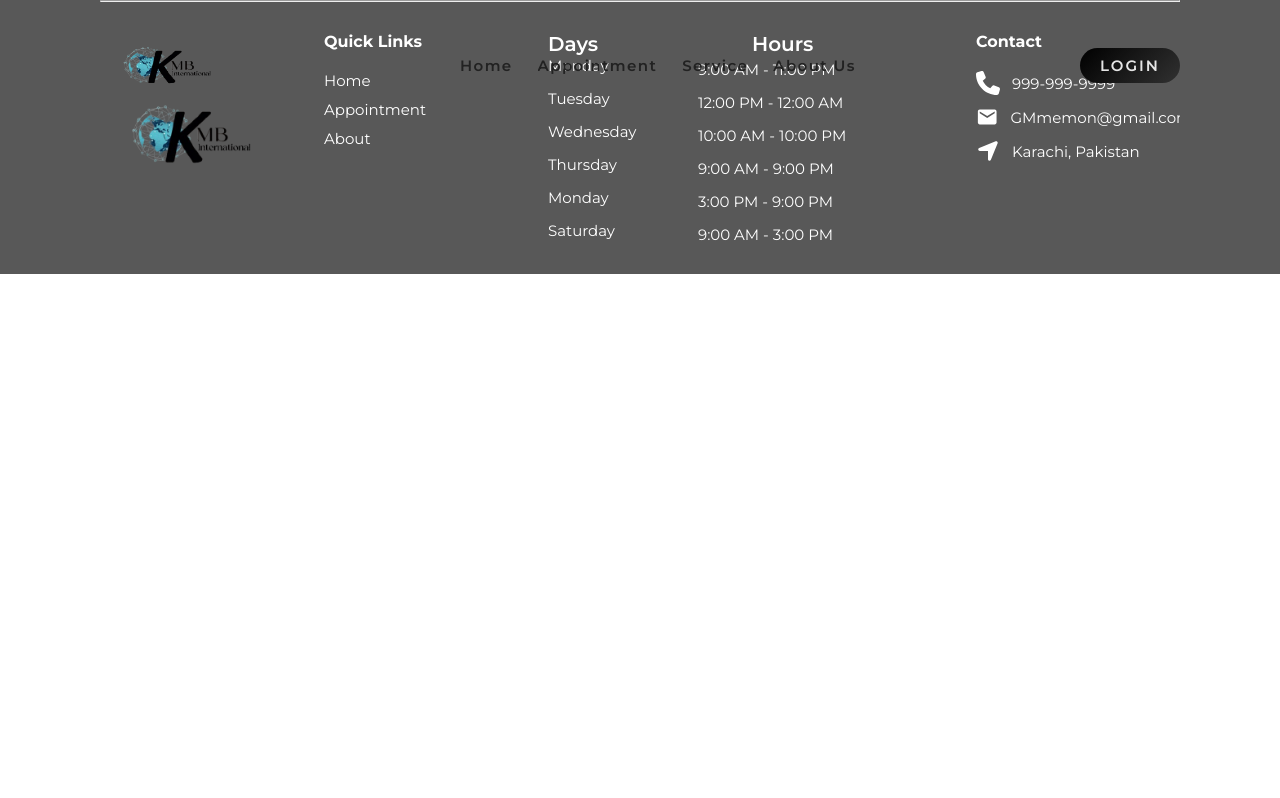
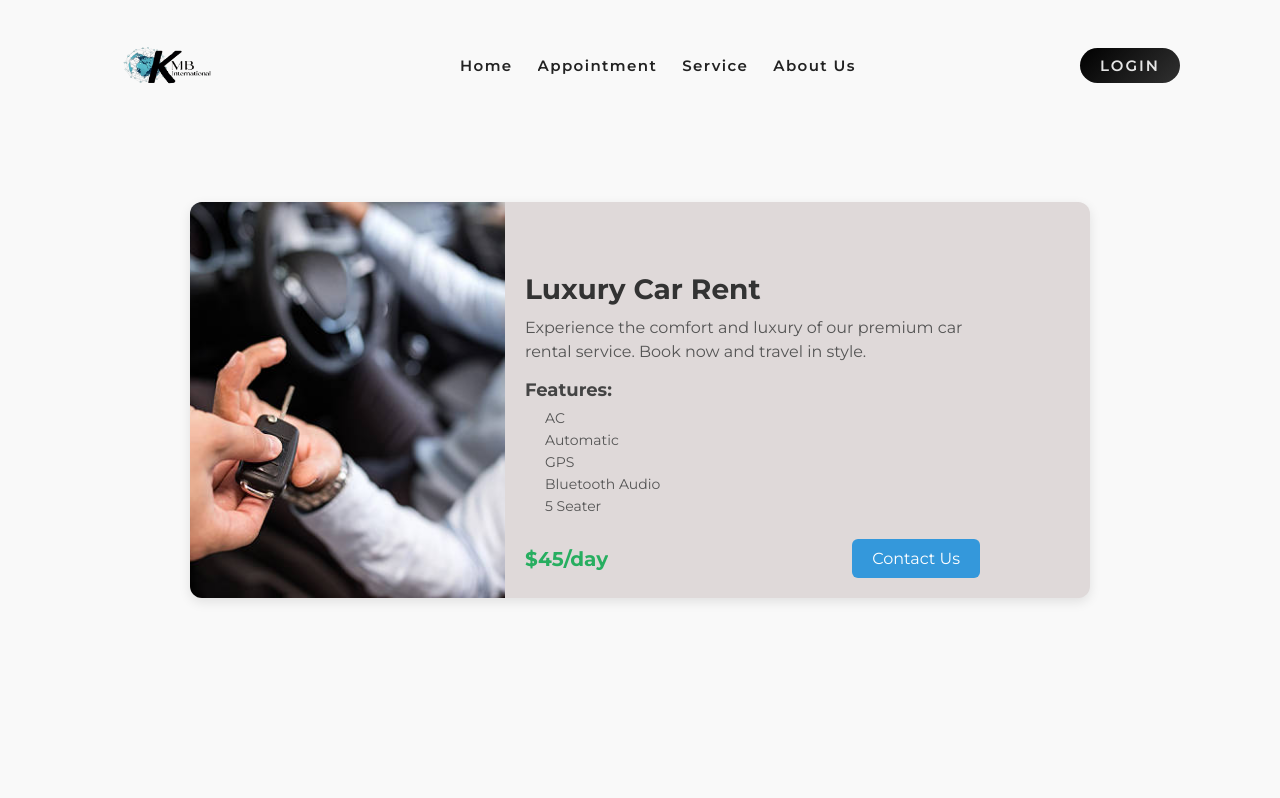
Before and after one commit to GMMemon875/KMB, a React (Vite) app: page /car-rent in a window 1280 px wide. Shown: the top 798 px of the page. Built offline with nearby package versions, Linux system fonts and the light colour scheme; no server answers.

Commit message:
add a car rent page and some links and UI

```diff
--- a/package.json
+++ b/package.json
@@ -16,7 +16,7 @@
     "react-dom": "^18.3.1",
     "react-icons": "^5.4.0",
     "react-multi-carousel": "^2.8.5",
-    "react-router-dom": "^7.1.1",
+    "react-router-dom": "^7.3.0",
     "react-toastify": "^11.0.2"
   },
   "devDependencies": {
--- a/src/App.jsx
+++ b/src/App.jsx
@@ -15,6 +15,7 @@ import { Context } from "./main";
 import { useEffect } from "react";
 import axios from "axios";
 import Departments from "./componants/Department";
+import CarRent from "./Pages/CarRent";
 
 const App = () => {
   const { isAuthenticated, setIsAuthenticated, setUser } = useContext(Context);
@@ -48,6 +49,7 @@ const App = () => {
           <Route path="/Appointment" element={<Appointment />} />
           <Route path="/about" element={<AboutUs />} />
           <Route path="/Service" element={<Departments />} />
+          <Route path="/car-rent" element={<CarRent />} />
           <Route path="/register" element={<Register />} />
           <Route path="/login" element={<Login />} />
         </Routes>
--- /dev/null
+++ b/src/Pages/CarRent.jsx
@@ -0,0 +1,55 @@
+import React from "react";
+import "../componants/Style/CarPage.css";
+import { Navigate, useNavigate } from "react-router-dom";
+
+const CarPage = () => {
+  const navigate = useNavigate();
+  return (
+    <div className="car-page-container">
+      <div className="car-card">
+        {/* Left Side - Car Image */}
+        <div className="car-image-container">
+          <img
+            src="/departments/Car.jpg"
+            alt="Luxury Car"
+            className="car-image"
+          />
+        </div>
+
+        {/* Right Side - Car Details */}
+        <div className="car-details">
+          <h1 className="car-title">Luxury Car Rent</h1>
+          <p className="car-description">
+            Experience the comfort and luxury of our premium car rental service.
+            Book now and travel in style.
+          </p>
+
+          {/* Features */}
+          <div className="car-features">
+            <h3>Features:</h3>
+            <ul>
+              <li>AC</li>
+              <li>Automatic</li>
+              <li>GPS</li>
+              <li>Bluetooth Audio</li>
+              <li>5 Seater</li>
+            </ul>
+          </div>
+
+          {/* Footer Section */}
+          <div className="car-footer">
+            <span className="car-price">$45/day</span>
+            <button
+              className="book-now-btn"
+              onClick={() => navigate(`/Appointment`)}
+            >
+              Contact Us
+            </button>
+          </div>
+        </div>
+      </div>
+    </div>
+  );
+};
+
+export default CarPage;
--- a/src/componants/Department.jsx
+++ b/src/componants/Department.jsx
@@ -2,94 +2,86 @@ import React from "react";
 import Carousel from "react-multi-carousel";
 import "react-multi-carousel/lib/styles.css";
 import "../componants/Style/Department.css";
+import { useNavigate } from "react-router-dom";
 
 const Departments = () => {
+  const navigate = useNavigate();
+
   const departmentsArray = [
     {
       name: "Car Rent ",
       imageUrl: "/departments/Car.jpg",
+      path: "/car-rent",
     },
     {
       name: "GFS Building",
       imageUrl: "/departments/ortho.jpg",
+      path: "/gfs-building",
     },
     {
       name: "Hostel Rent",
       imageUrl: "/departments/cardio.jpg",
+      path: "/hostel-rent",
     },
     {
       name: "News Chennal",
       imageUrl: "/departments/neuro.jpg",
+      path: "/news-channel",
     },
     {
       name: "Web development",
       imageUrl: "/departments/onco.jpg",
+      path: "/web-development",
     },
     {
       name: "UI UX Design",
       imageUrl: "/departments/radio.jpg",
+      path: "/ui-ux-design",
     },
     {
       name: "Product Promotion",
       imageUrl: "/departments/therapy.jpg",
+      path: "/product-promotion",
     },
     {
-      name: "Contruction",
+      name: "Construction",
       imageUrl: "/departments/contruction.jpg",
+      path: "/construction",
     },
     {
-      name: "Corton Animation",
+      name: "Cartoon Animation",
       imageUrl: "/departments/ent.jpg",
+      path: "/cartoon-animation",
     },
   ];
 
   const responsive = {
-    extraLarge: {
-      breakpoint: { max: 3000, min: 1324 },
-      items: 4,
-      slidesToSlide: 1, // optional, default to 1.
-    },
-    large: {
-      breakpoint: { max: 1324, min: 1005 },
-      items: 3,
-      slidesToSlide: 1, // optional, default to 1.
-    },
-    medium: {
-      breakpoint: { max: 1005, min: 700 },
-      items: 2,
-      slidesToSlide: 1, // optional, default to 1.
-    },
-    small: {
-      breakpoint: { max: 700, min: 0 },
-      items: 1,
-      slidesToSlide: 1, // optional, default to 1.
-    },
+    extraLarge: { breakpoint: { max: 3000, min: 1324 }, items: 4 },
+    large: { breakpoint: { max: 1324, min: 1005 }, items: 3 },
+    medium: { breakpoint: { max: 1005, min: 700 }, items: 2 },
+    small: { breakpoint: { max: 700, min: 0 }, items: 1 },
   };
 
   return (
-    <>
     <div className="container departments">
       <h2>Services</h2>
       <Carousel
         responsive={responsive}
-          removeArrowOnDeviceType={[
-            // "superLargeDesktop",
-            // "desktop",
-            "tablet",
-            "mobile",
-          ]}
+        removeArrowOnDeviceType={["tablet", "mobile"]}
       >
-          {departmentsArray.map((depart, index) => {
-            return (
-              <div key={index} className="card">
+        {departmentsArray.map((depart, index) => (
+          <div
+            key={index}
+            className="card"
+            onClick={() => navigate(depart.path)} // 👈 Yahan navigate ka sahi use
+            style={{ cursor: "pointer" }} // 👈 Cursor pointer add kar ke clickable bana rahe hain
+          >
             <div className="depart-name">{depart.name}</div>
-                <img src={depart.imageUrl} alt="Department" />
+            <img src={depart.imageUrl} alt={depart.name} />
           </div>
-            );
-          })}
+        ))}
       </Carousel>
     </div>
-    </>
   );
 };
 
--- /dev/null
+++ b/src/componants/Style/CarPage.css
@@ -0,0 +1,143 @@
+/* Page Container */
+.car-page-container {
+  display: flex;
+  justify-content: center;
+  align-items: center;
+  background-color: #f9f9f9;
+  padding: 20px;
+  min-height: 100vh;
+}
+
+/* Card Styling */
+.car-card {
+  display: flex;
+  background-color: #dfd9d9;
+  border-radius: 12px;
+  overflow: hidden;
+  box-shadow: 0 4px 12px rgba(0, 0, 0, 0.1);
+  transition: transform 0.3s ease;
+  max-width: 900px;
+  width: 100%;
+}
+
+.car-card:hover {
+  transform: translateY(-5px);
+}
+
+/* Left Side - Image Styling */
+.car-image-container {
+  width: 35%;
+}
+
+.car-image {
+  width: 100%;
+  height: 100%;
+  object-fit: cover;
+  display: block;
+}
+
+/* Right Side - Details Styling */
+.car-details {
+  width: 55%;
+  padding: 20px;
+  display: flex;
+  flex-direction: column;
+  justify-content: center;
+}
+
+.car-title {
+  font-size: 28px;
+  font-weight: bold;
+  color: #333;
+  margin-bottom: 10px;
+}
+
+.car-description {
+  font-size: 16px;
+  color: #555;
+  line-height: 1.5;
+}
+
+/* Features Styling */
+.car-features {
+  margin-top: 15px;
+}
+
+.car-features h3 {
+  font-size: 18px;
+  color: #444;
+  margin-bottom: 8px;
+}
+
+.car-features ul {
+  padding-left: 20px;
+}
+
+.car-features li {
+  font-size: 14px;
+  color: #555;
+  margin-bottom: 4px;
+}
+
+/* Footer Styling */
+.car-footer {
+  display: flex;
+  justify-content: space-between;
+  align-items: center;
+  margin-top: 20px;
+}
+
+.car-price {
+  font-size: 20px;
+  font-weight: bold;
+  color: #27ae60;
+}
+
+.book-now-btn {
+  padding: 10px 20px;
+  background-color: #3498db;
+  color: white;
+  font-size: 16px;
+  border: none;
+  border-radius: 6px;
+  cursor: pointer;
+  transition: background-color 0.2s;
+}
+
+.book-now-btn:hover {
+  background-color: #2980b9;
+}
+
+/* Responsive Design */
+@media (max-width: 768px) {
+  .car-card {
+    flex-direction: column;
+  }
+
+  .car-image-container {
+    width: 100%;
+    height: 250px;
+  }
+
+  .car-details {
+    width: 100%;
+    padding: 15px;
+  }
+
+  .car-title {
+    font-size: 24px;
+  }
+
+  .car-description {
+    font-size: 14px;
+  }
+
+  .car-price {
+    font-size: 18px;
+  }
+
+  .book-now-btn {
+    font-size: 14px;
+    padding: 8px 16px;
+  }
+}
--- a/src/componants/Style/Department.css
+++ b/src/componants/Style/Department.css
@@ -51,4 +51,5 @@
   left: 0;
   height: fit-content;
   font-weight: 700;
+  cursor: pointer;
 }
```
Also changed, not shown: 1 other file (tests, documents, lock files or other folders). Lines whose indentation alone changed are shown as unchanged.
